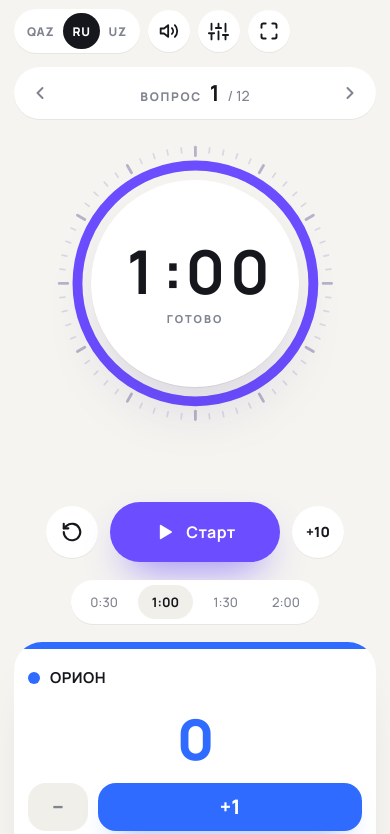
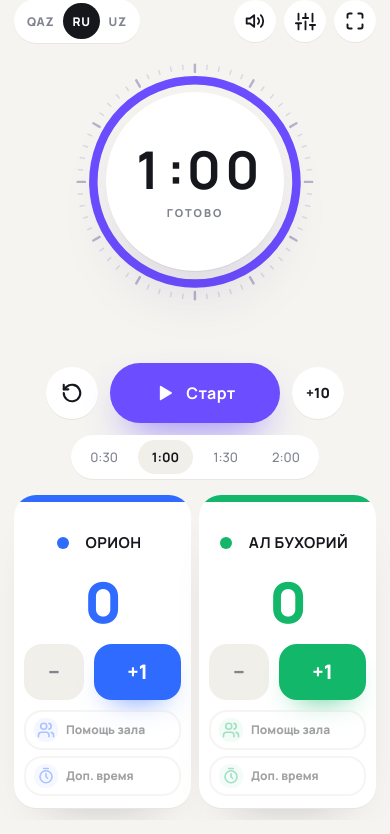
Before and after one commit to fazliddinazzamkulov/ust, a plain HTML site: page index.html in a window 390 px wide. Shown: the part 69-903 px from the top of the page. Drawn offline with Linux system fonts and the light colour scheme; a web font is replaced by a local one.

Commit message:
Make the layout work for 3+ teams
All teams now sit in one row of equal cards instead of a 2+1 grid,
and the page fits one screen with 3 teams on TV, laptop, tablet and
phone. Cards adapt to their own width (container queries): narrow
cards switch to compact advantage buttons, and the "behind" badge
hangs from the top strip so it no longer breaks team names.

Co-Authored-By: Claude Opus 5.5 <noreply@anthropic.com>
Claude-Session: https://claude.ai/code/session_01K3cztM8NFFfEjNy45DeVYm

```diff
--- a/index.html
+++ b/index.html
@@ -137,18 +137,57 @@ main{flex:1;padding:6px var(--pad) 18px;display:flex;flex-direction:column;gap:c
   main.duo .ring{--size:clamp(280px,min(54vh,34vw),600px)}
   main.duo .score-btns button{height:64px}
 }
-/* multi: timer left, teams grid right */
-@media (min-width:1100px){
-  main.multi{display:grid;grid-template-columns:auto minmax(0,1fr);align-items:center;gap:clamp(24px,3vw,48px)}
-  main.multi .ring{--size:clamp(260px,min(52vh,30vw),520px)}
-  main.multi .teams{grid-template-columns:repeat(var(--cols,3),minmax(0,1fr))}
-}
-main.multi .team{padding:22px 18px 16px;gap:12px}
-main.multi .score{font-size:clamp(48px,4.6vw,86px)}
+/* multi (3+ teams): all teams in one row, equal cards, everything on one screen */
+main.multi .ring{--size:clamp(220px,min(32vh,60vw),420px)}
+main.multi .teams{grid-template-columns:repeat(var(--cols,3),minmax(0,1fr));flex:1}
+main.multi .team{padding:36px 18px 16px;gap:12px}
+main.multi .team-head{justify-content:center;text-align:center}
+main.multi .tname{margin:0}
+main.multi .badge{position:absolute;top:7px;left:50%;transform:translateX(-50%);margin:0;border-radius:0 0 10px 10px;font-size:10px;padding:4px 10px;white-space:nowrap}
+main.multi .score{flex:1;display:grid;place-items:center;font-size:clamp(40px,min(46cqi,calc(22vh / var(--rows,1))),180px)}
 main.multi .score-btns button{height:50px}
 main.multi .adv{padding:11px}
 main.multi .adv-ico{width:28px;height:28px}
 main.multi .adv-txt{font-size:13px}
+/* landscape screens: timer left, teams right, cards fill the height */
+@media (min-width:900px) and (min-aspect-ratio:1/1){
+  main.multi{display:grid;grid-template-columns:auto minmax(0,1fr);grid-template-rows:1fr;align-items:stretch;gap:clamp(20px,2.6vw,44px)}
+  main.multi .timer-wrap{align-self:center}
+  main.multi .ring{--size:clamp(240px,min(50vh,28vw),520px)}
+  main.multi .teams{grid-auto-rows:1fr}
+}
+
+/* team cards adapt to their own width */
+.team{container-type:inline-size}
+@container (max-width:260px){
+  .team .advs{gap:8px}
+  .team .adv{gap:6px;padding:9px}
+  .team .adv-ico{width:26px;height:26px}
+  .team .adv-txt{font-size:12px}
+  .team .adv-meta,.team .adv-note{display:none}
+  main.multi[data-rows="2"] .team .adv-ico{display:none}
+  main.multi[data-rows="2"] .team .adv{justify-content:center;min-height:44px}
+}
+@container (max-width:200px){
+  .team .advs{grid-template-columns:1fr;gap:6px}
+  .team .adv{flex-direction:row;align-items:center;gap:8px;padding:8px 10px}
+  .team .adv-ico{width:24px;height:24px}
+  main.multi[data-rows="2"] .team .adv{min-height:36px}
+}
+@container (max-width:140px){
+  .team .team-head{flex-direction:column;justify-content:center;gap:0;min-height:2.9em}
+  .team .dot{display:none}
+  .team .tname{font-size:12px;margin:0;padding:2px 4px;text-align:center;line-height:1.2}
+  .team .badge{font-size:9px;padding:3px 7px;letter-spacing:.06em}
+  .team .score-btns{gap:6px}
+  .team .score-btns button{height:44px;border-radius:14px}
+  .team .minus{width:34px;font-size:18px}
+  .team .plus{font-size:16px!important}
+  .team .advs{grid-template-columns:1fr 1fr;gap:6px}
+  .team .adv{justify-content:center;padding:0;height:42px;border-radius:14px}
+  .team .adv-txt{display:none}
+  .team .adv-ico{background:none}
+}
 
 .hint{text-align:center;font-size:12px;font-weight:700;color:#A6A9B2;letter-spacing:.04em;padding:0 var(--pad) 14px}
 
@@ -199,20 +238,34 @@ dialog[open]{display:flex;flex-direction:column;animation:dlg .25s}
 /* ---------- mobile ---------- */
 @media (max-width:720px){
   .brand small,.hint{display:none}
-  .qnav{order:3;width:100%;justify-content:space-between}
+  .top{gap:10px 12px;padding-top:14px;padding-bottom:12px}
+  .brand{gap:10px}
+  .logo{width:40px;height:40px}
+  .logo::after{inset:8px}
+  .brand h1{font-size:17px}
+  .qnav{padding:4px;gap:2px}
+  .qnav button{width:36px;height:36px}
+  .qlabel{padding:0 6px}
+  .qlabel span{display:none}
+  .qlabel b{font-size:20px}
+  .actions{width:100%}
+  .seg{margin-right:auto}
+  .banner{min-height:36px}
   .seg button{padding:0 9px}
   .ibtn{width:42px;height:42px}
   .main-btn{min-width:170px;height:60px;font-size:16px}
   .cbtn{width:52px;height:52px}
-  .teams{grid-template-columns:repeat(2,minmax(0,1fr))}
-  .team{padding:20px 14px 14px;gap:12px}
-  .advs{grid-template-columns:1fr}
-  .adv{flex-direction:row;align-items:center;padding:10px}
-  .adv-txt{font-size:12px;flex:1}
-  .score-btns button{height:48px}
+  .teams,main.multi .teams{grid-template-columns:repeat(var(--cols-s,2),minmax(0,1fr));gap:8px}
+  .team,main.multi .team{padding:32px 10px 12px;gap:10px;border-radius:22px}
+  .team-head{justify-content:center;text-align:center}
+  .tname{margin:0}
+  .score{flex:1;display:grid;place-items:center}
+  .badge{position:absolute;top:7px;left:50%;transform:translateX(-50%);margin:0;border-radius:0 0 10px 10px;font-size:10px;padding:4px 10px;white-space:nowrap}
+  .ring,main.multi .ring{--size:clamp(200px,min(30vh,62vw),320px)}
+  main{gap:16px;padding-bottom:12px}
+  .timer-wrap{gap:12px}
   .fields{grid-template-columns:1fr}
 }
-@media (max-width:420px){ .teams{grid-template-columns:1fr} }
 :fullscreen .hint{display:none}
 </style>
 </head>
@@ -520,7 +573,7 @@ function renderTeams(){
     const adv = k => {
       const left = S.settings.uses - tm.used[k], used = left <= 0, ok = canUse(i, k);
       const meta = used ? t('used') : '+' + bonus + (S.settings.uses > 1 ? ` · ×${left}` : '');
-      return `<button class="adv${used ? ' used' : ''}" data-act="adv" data-k="${k}" data-i="${i}" ${ok ? '' : 'disabled'}>
+      return `<button class="adv${used ? ' used' : ''}" data-act="adv" data-k="${k}" data-i="${i}" title="${esc(t(k) + ' · ' + meta)}" ${ok ? '' : 'disabled'}>
         <span class="adv-ico">${ICON[k]}</span><span class="adv-txt">${esc(t(k))}</span><span class="adv-meta">${esc(meta)}</span></button>`;
     };
     const note = S.settings.onlyLosing && !lose[i];
@@ -536,7 +589,10 @@ function renderTeams(){
   stage.classList.toggle('duo', duo);
   stage.classList.toggle('multi', !duo);
   const n = S.teams.length;
-  stage.style.setProperty('--cols', n <= 4 ? 2 : n <= 6 ? 3 : 4);
+  stage.style.setProperty('--cols', n <= 4 ? n : Math.ceil(n / 2));
+  stage.style.setProperty('--cols-s', n === 4 ? 2 : Math.min(n, 3));
+  stage.style.setProperty('--rows', n <= 4 ? 1 : 2);
+  stage.dataset.rows = n <= 4 ? 1 : 2;
 }
 
 function changeScore(i, d){
```
